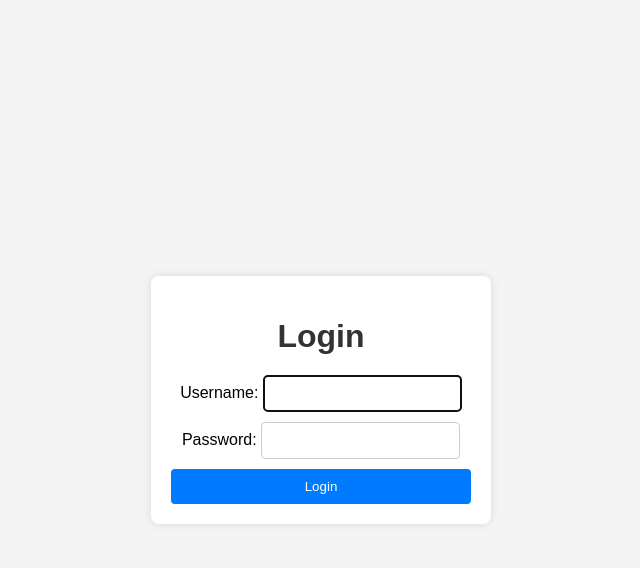
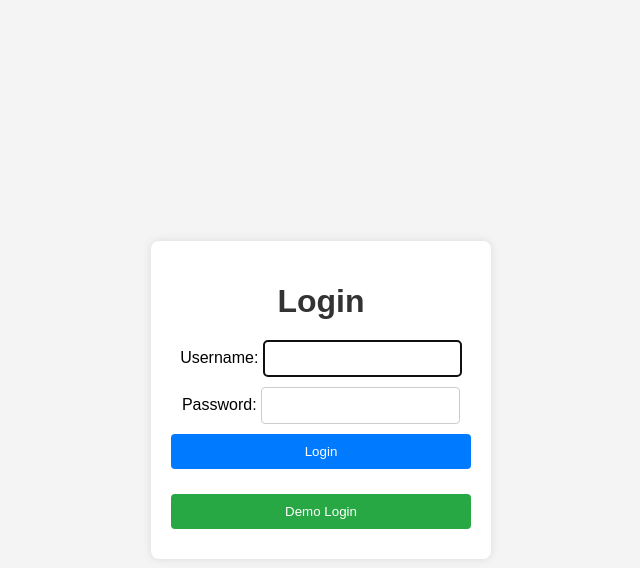
Before and after one commit to AJSorbello/bookstore, a Django app: page /login/ in a window 1280 px wide. Shown: the top 568 px of the page, without its empty margins (319-959 px from the left). Run offline with Django 5.2, Linux system fonts and the light colour scheme; parts of the project's set-up code (start-up, migrations or seed data) failed here and were passed over.

Commit message:
Add demo login button for portfolio visitors

```diff
--- a/templates/auth/login.html
+++ b/templates/auth/login.html
@@ -47,9 +47,21 @@
             border: none;
             border-radius: 4px;
             cursor: pointer;
+            margin-bottom: 10px;
         }
         button:hover {
             background-color: #0056b3;
+        }
+        .demo-button {
+            background-color: #28a745;
+            margin-top: 15px;
+        }
+        .demo-button:hover {
+            background-color: #218838;
+        }
+        .button-container {
+            display: flex;
+            flex-direction: column;
         }
     </style>
 </head>
@@ -69,9 +81,29 @@
             {% comment %} print form received from view {% endcomment %}
             {{ form }}
 
-            {% comment %} add button {% endcomment %}
-            <button type="submit">Login</button>
+            {% comment %} add buttons {% endcomment %}
+            <div class="button-container">
+                <button type="submit">Login</button>
+                <button type="button" class="demo-button" id="demoLoginBtn">Demo Login</button>
+            </div>
         </form>
     </div>
+
+    <script>
+        document.getElementById('demoLoginBtn').addEventListener('click', function() {
+            // Find the username and password inputs
+            const usernameInput = document.querySelector('input[type="text"]');
+            const passwordInput = document.querySelector('input[type="password"]');
+
+            // Set the demo values
+            if (usernameInput) usernameInput.value = 'user';
+            if (passwordInput) passwordInput.value = 'password';
+
+            // Optional: Submit the form automatically after a short delay
+            setTimeout(() => {
+                document.querySelector('form').submit();
+            }, 500);
+        });
+    </script>
 </body>
 </html>
```
